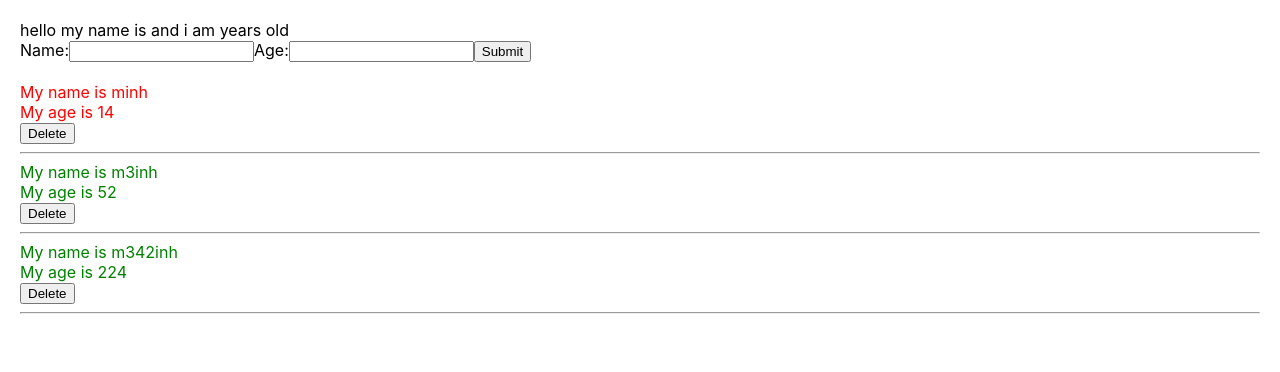
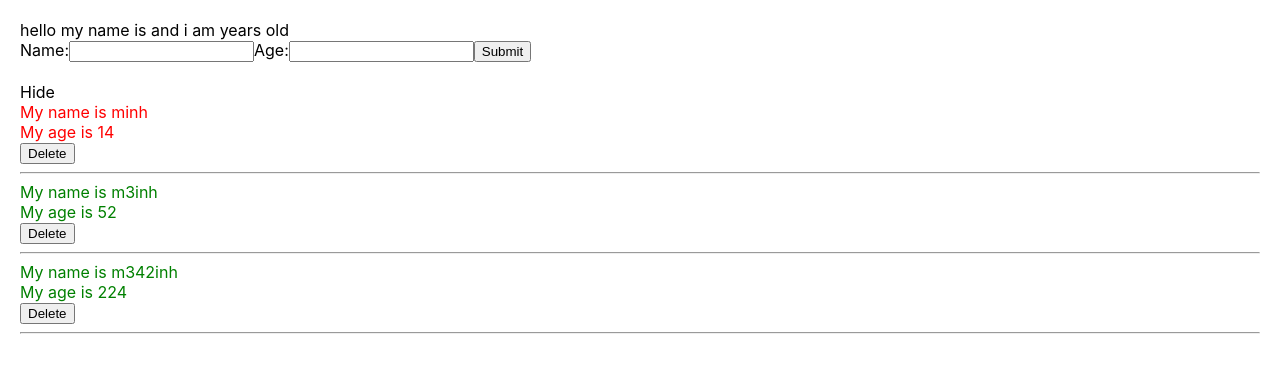
Before and after one commit to minh041104/react-app, a React (Create React App) app: page / in a window 1280 px wide. Shown: the top 372 px of the page. Built offline with nearby package versions, Linux system fonts and the light colour scheme.

Commit message:
test useState

```diff
--- a/src/components/DisplayInfo.js
+++ b/src/components/DisplayInfo.js
@@ -1,4 +1,4 @@
-import React from 'react'
+import React, { useState } from 'react'
 import './DisplayInfo.scss'
 
 // stateless component vs stateful component
@@ -32,11 +32,19 @@ import './DisplayInfo.scss'
 // }
 // stateless component cũng có cách viết:
 const DisplayInfo = (props) => {
+    const {listUser} = props;
+    const [isShow, setIsShow] = useState(true);
 
-    const {listUser} = props;
+    const handleShow = () => {
+        setIsShow(!isShow);
+    }
+
         return (
             <div className='display-info-container'>
-                {true && (
+                <div>
+                    <span onClick={handleShow}>{isShow ? 'Hide' : 'Show'}</span>
+                </div>
+                {isShow && (
                     <>
                         {
                             listUser.map((user) => {
```
